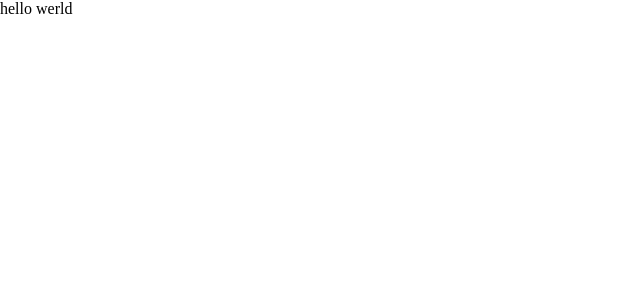
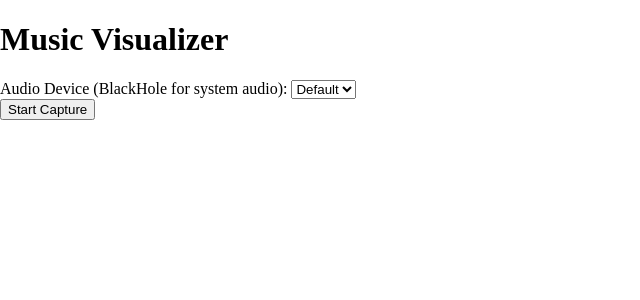
Before and after one commit to alexcrist/music-visualizer, a React (Vite) app in the folder electron-app/: page / in a window 1280 px wide. Shown: the top 300 px of the page, without its empty margins (0-640 px from the left). Built offline with nearby package versions, Linux system fonts and the light colour scheme.

Commit message:
Add audio capture

```diff
--- a/electron-app/src/App/App.jsx
+++ b/electron-app/src/App/App.jsx
@@ -1,7 +1,29 @@
+import { useState } from "react";
 import styles from "./App.module.css";
+import AudioCapture from "../AudioCapture/AudioCapture";
 
 const App = () => {
-    return <div className={styles.container}>hello werld</div>;
+    const [audioData, setAudioData] = useState(null);
+
+    const handleAudioData = (data) => {
+        setAudioData(data);
+    };
+
+    return (
+        <div className={styles.container}>
+            <h1>Music Visualizer</h1>
+            <AudioCapture onAudioData={handleAudioData} />
+
+            {audioData && (
+                <div>
+                    <h3>Audio Data Preview:</h3>
+                    <p>Sample Rate: {audioData.sampleRate} Hz</p>
+                    <p>Buffer Length: {audioData.bufferLength}</p>
+                    <p>Frequency Data (first 10): {audioData.frequencyData.slice(0, 10).join(', ')}</p>
+                </div>
+            )}
+        </div>
+    );
 };
 
 export default App;
--- /dev/null
+++ b/electron-app/src/AudioCapture/AudioCapture.jsx
@@ -0,0 +1,133 @@
+import { useEffect, useRef, useState } from 'react'
+
+const AudioCapture = ({ onAudioData }) => {
+  const [isCapturing, setIsCapturing] = useState(false)
+  const [devices, setDevices] = useState([])
+  const [selectedDevice, setSelectedDevice] = useState('')
+  const audioContextRef = useRef(null)
+  const analyserRef = useRef(null)
+  const streamRef = useRef(null)
+  const animationRef = useRef(null)
+
+  useEffect(() => {
+    getAudioDevices()
+    return () => {
+      stopCapture()
+    }
+  }, [])
+
+  const getAudioDevices = async () => {
+    try {
+      const devices = await navigator.mediaDevices.enumerateDevices()
+      const audioInputs = devices.filter(device => device.kind === 'audioinput')
+      setDevices(audioInputs)
+
+      const blackHole = audioInputs.find(device =>
+        device.label.toLowerCase().includes('blackhole')
+      )
+      if (blackHole) {
+        setSelectedDevice(blackHole.deviceId)
+      }
+    } catch (error) {
+      console.error('Error getting audio devices:', error)
+    }
+  }
+
+  const startCapture = async () => {
+    try {
+      const constraints = {
+        audio: {
+          deviceId: selectedDevice ? { exact: selectedDevice } : undefined,
+          echoCancellation: false,
+          noiseSuppression: false,
+          autoGainControl: false
+        }
+      }
+
+      const stream = await navigator.mediaDevices.getUserMedia(constraints)
+      streamRef.current = stream
+
+      const audioContext = new (window.AudioContext || window.webkitAudioContext)()
+      audioContextRef.current = audioContext
+
+      const analyser = audioContext.createAnalyser()
+      analyser.fftSize = 2048
+      analyserRef.current = analyser
+
+      const source = audioContext.createMediaStreamSource(stream)
+      source.connect(analyser)
+
+      setIsCapturing(true)
+      processAudio()
+    } catch (error) {
+      console.error('Error starting audio capture:', error)
+    }
+  }
+
+  const stopCapture = () => {
+    if (animationRef.current) {
+      cancelAnimationFrame(animationRef.current)
+    }
+
+    if (streamRef.current) {
+      streamRef.current.getTracks().forEach(track => track.stop())
+    }
+
+    if (audioContextRef.current) {
+      audioContextRef.current.close()
+    }
+
+    setIsCapturing(false)
+  }
+
+  const processAudio = () => {
+    if (!analyserRef.current) return
+
+    const bufferLength = analyserRef.current.frequencyBinCount
+    const dataArray = new Uint8Array(bufferLength)
+
+    const analyze = () => {
+      analyserRef.current.getByteFrequencyData(dataArray)
+
+      if (onAudioData) {
+        onAudioData({
+          frequencyData: Array.from(dataArray),
+          sampleRate: audioContextRef.current.sampleRate,
+          bufferLength
+        })
+      }
+
+      animationRef.current = requestAnimationFrame(analyze)
+    }
+
+    analyze()
+  }
+
+  return (
+    <div>
+      <div>
+        <label>Audio Device (BlackHole for system audio): </label>
+        <select
+          value={selectedDevice}
+          onChange={(e) => setSelectedDevice(e.target.value)}
+          disabled={isCapturing}
+        >
+          <option value="">Default</option>
+          {devices.map(device => (
+            <option key={device.deviceId} value={device.deviceId}>
+              {device.label || `Device ${device.deviceId.substring(0, 8)}`}
+            </option>
+          ))}
+        </select>
+      </div>
+
+      <button onClick={isCapturing ? stopCapture : startCapture}>
+        {isCapturing ? 'Stop Capture' : 'Start Capture'}
+      </button>
+
+      {isCapturing && <div>🎵 Capturing audio...</div>}
+    </div>
+  )
+}
+
+export default AudioCapture
```
Also changed, not shown: electron-app/main.js (+8 -0 lines).
